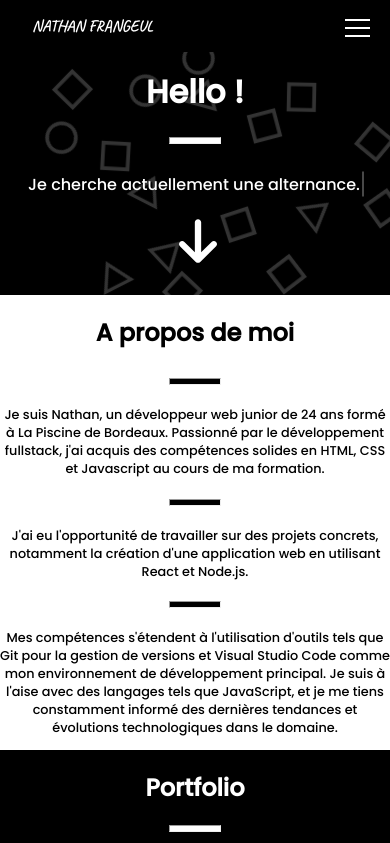
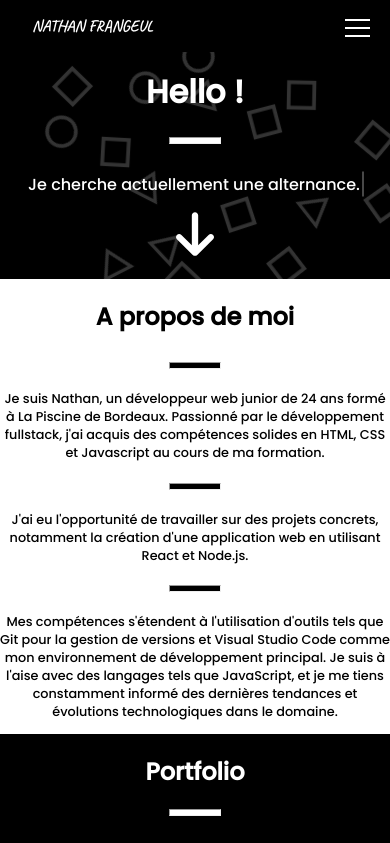
Before and after one commit to Frangeul-Nathan/PortfolioWebsite-v2, a React (Vite) app: page / in a window 390 px wide. Shown: the top 843 px of the page. Built offline with nearby package versions, Linux system fonts and the light colour scheme.

Commit message:
fixed arrow responsive

```diff
--- a/src/assets/css/animations/header_animation.scss
+++ b/src/assets/css/animations/header_animation.scss
@@ -5,7 +5,6 @@
     background-repeat: no-repeat;
     background-size: 100% 100%;
     width: 100%;
-    height: 45vh;
     position: relative;
     left: 0;
     top: 0;
@@ -16,6 +15,7 @@
 .back-shapes {
     width: 100%;
     min-height: 100%;
+    padding-bottom: 20px;
     position: relative;
     overflow: hidden;
 }
@@ -188,13 +188,11 @@
 }
 
 /* Arrow animation */
+.arrowContainer {
+    display: flex;
+    justify-content: center;
+}
 
-.wrap img {
-    line-height: 60px;
-    position: absolute;
-    left: 49%;
-    bottom: 50px;
-}
 
 .bounce {
     animation-iteration-count: infinite;
--- a/src/assets/css/animations/skills_animation.scss
+++ b/src/assets/css/animations/skills_animation.scss
@@ -9,27 +9,27 @@
     transition: 1s linear;
 }
 
-.skill-per::before {
-    content: attr(per);
-    position: absolute;
-    padding: 4px 6px;
-    background-color: $base-color-1;
-    color: $base-color-2;
-    font-size: 12px;
-    border-radius: 4px;
-    top: -35px;
-    right: 0;
-    transform: translateX(50%);
-}
+// .skill-per::before {
+//     content: attr(per);
+//     position: absolute;
+//     padding: 4px 6px;
+//     background-color: $base-color-1;
+//     color: $base-color-2;
+//     font-size: 12px;
+//     border-radius: 4px;
+//     top: -35px;
+//     right: 0;
+//     transform: translateX(50%);
+// }
 
-.skill-per::after {
-    content: "";
-    position: absolute;
-    width: 10px;
-    height: 10px;
-    background-color: $base-color-1;
-    top: -16px;
-    right: 0;
-    transform: translateX(50%) rotate(45deg);
-    border-radius: 2px;
-}
+// .skill-per::after {
+//     content: "";
+//     position: absolute;
+//     width: 10px;
+//     height: 10px;
+//     background-color: $base-color-1;
+//     top: -16px;
+//     right: 0;
+//     transform: translateX(50%) rotate(45deg);
+//     border-radius: 2px;
+// }
--- a/src/assets/css/partials/header/_header.scss
+++ b/src/assets/css/partials/header/_header.scss
@@ -91,21 +91,7 @@ li {
 
 //   Responsive
 
-  @media (max-width: 1024px) {
-    .backwrap {
-      height: 45vh;
-    }
-  }
-
   @media (max-width: 768px) {
-    .backwrap {
-      height: 45vh;
-    }
-
-    .wrap img {
-      left: 48%;
-    }
-
     .burger-menu {
       display: flex;
       flex-direction: column;
@@ -151,11 +137,6 @@ li {
   }
 
   @media (max-width: 425px) {
-
-    .backwrap {
-      height: 35vh;
-    }
-
     .navName {
       font-size: $nav-size-2;
       padding-left: 2rem;
--- a/src/components/Header.jsx
+++ b/src/components/Header.jsx
@@ -47,6 +47,9 @@ function Header() {
               <p className="line anim-typewriter">Je cherche actuellement une alternance.</p>
             </div>
           </div>
+            <a className="arrowContainer" href="#presentation">
+              <img src={arrowSvg} alt="arrow" id="arrow" class="animated bounce " />
+            </a>
           <span className="floating circle" style={{ top: '66.59856996935649%', left: '13.020833333333334%', animationDelay: '-0.9s' }}></span>
           <span className="floating triangle" style={{ top: '31.46067415730337%', left: '33.59375%', animationDelay: '-4.8s' }}></span>
           <span className="floating cross" style={{ top: '76.50663942798774%', left: '38.020833333333336%', animationDelay: '-4s' }}></span>
@@ -80,11 +83,6 @@ function Header() {
           <span className="floating square" style={{ top: '81.51174668028601%', left: '83.59375%', animationDelay: '-0.35s' }}></span>
           <span className="floating square" style={{ top: '11.542390194075587%', left: '91.51041666666667%', animationDelay: '-0.1s' }}></span>
         </div>
-        <div class="wrap">
-          <a href="#presentation">
-            <img src={arrowSvg} alt="arrow" id="arrow" class="animated bounce " />
-          </a>
-        </div>
       </div>
     </>
   );
```
